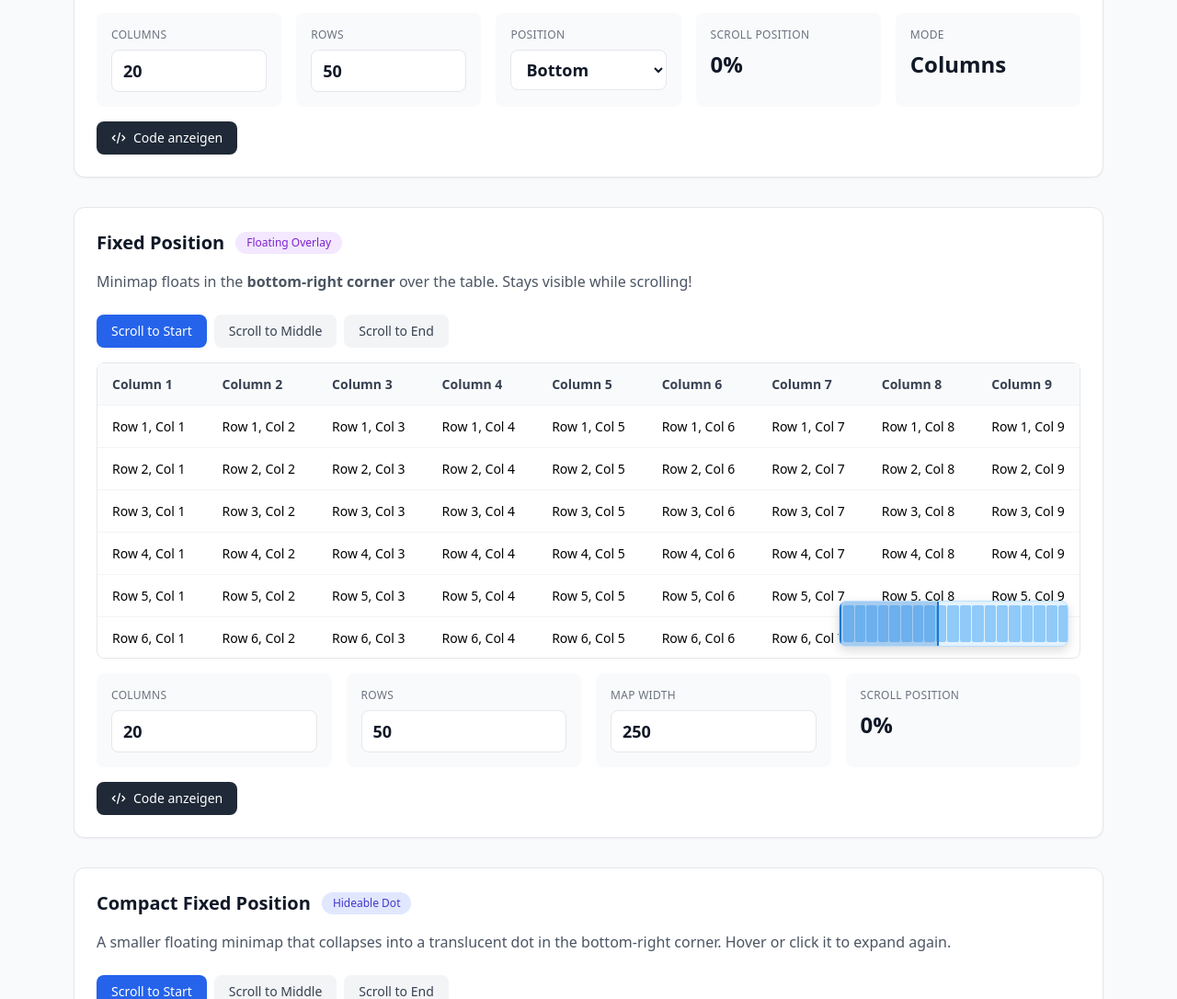
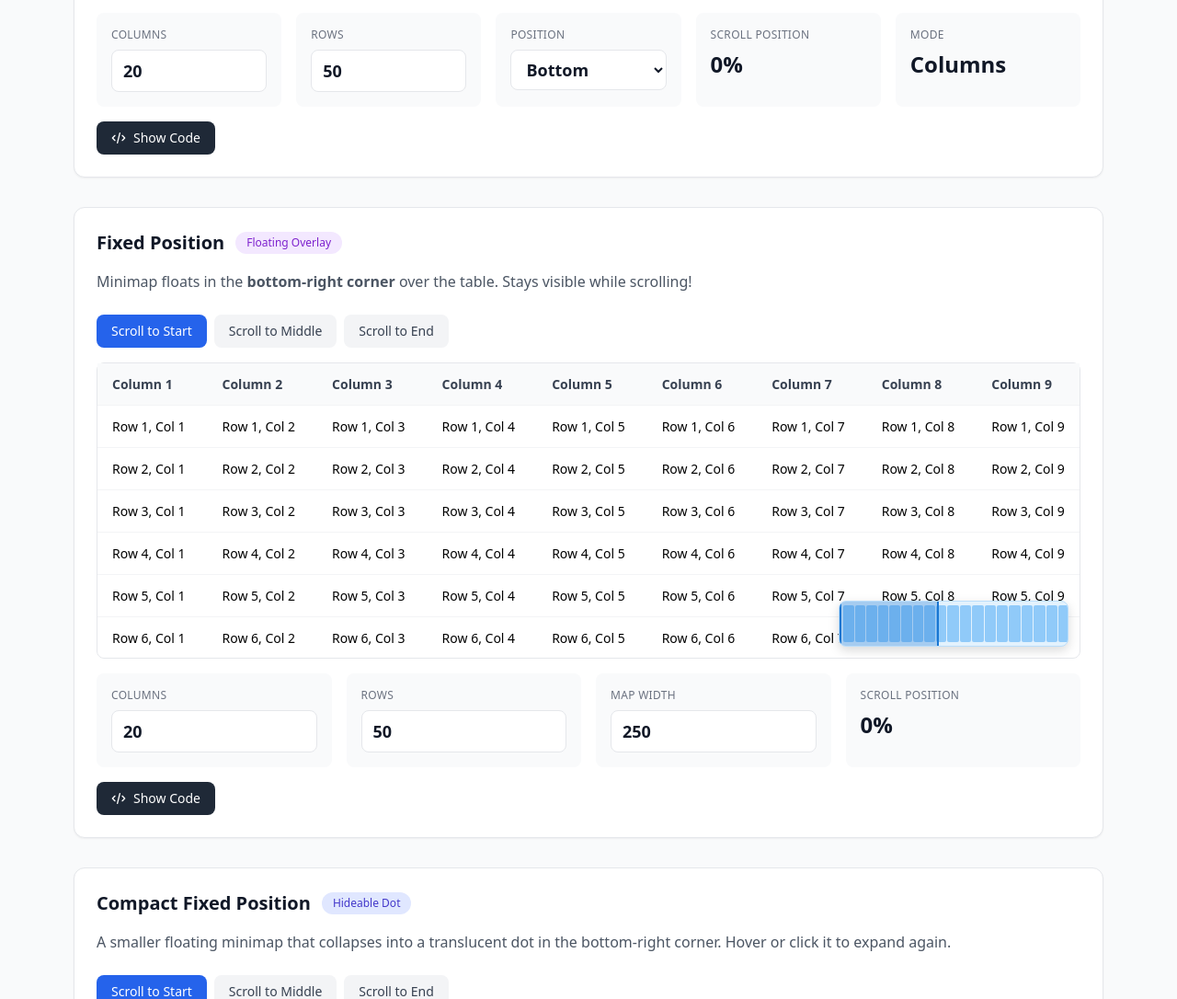
Before and after one commit to Kevinci/table-minimap, a website built with Vite: page demo/index.html in a window 1280 px wide. Shown: the part 721-1807 px from the top of the page at 92% size. Built offline with nearby package versions, Linux system fonts and the light colour scheme.

Commit message:
chore: change demo UI texts to English

```diff
--- a/demo/index.html
+++ b/demo/index.html
@@ -76,7 +76,7 @@
       <div class="mt-4">
         <button id="show-code-1" class="px-4 py-2 bg-gray-800 text-white text-sm font-medium rounded-lg hover:bg-gray-900 transition flex items-center gap-2">
           <svg class="w-4 h-4" fill="none" stroke="currentColor" viewBox="0 0 24 24"><path stroke-linecap="round" stroke-linejoin="round" stroke-width="2" d="M10 20l4-16m4 4l4 4-4 4M6 16l-4-4 4-4"></path></svg>
-          Code anzeigen
+          Show Code
         </button>
         <div id="code-block-1" class="hidden mt-4 bg-gray-900 rounded-lg p-5 overflow-x-auto code-block">
           <pre class="text-sm font-mono leading-relaxed text-gray-300"><code id="code-content-1"></code></pre>
@@ -122,7 +122,7 @@
       <div class="mt-4">
         <button id="show-code-2" class="px-4 py-2 bg-gray-800 text-white text-sm font-medium rounded-lg hover:bg-gray-900 transition flex items-center gap-2">
           <svg class="w-4 h-4" fill="none" stroke="currentColor" viewBox="0 0 24 24"><path stroke-linecap="round" stroke-linejoin="round" stroke-width="2" d="M10 20l4-16m4 4l4 4-4 4M6 16l-4-4 4-4"></path></svg>
-          Code anzeigen
+          Show Code
         </button>
         <div id="code-block-2" class="hidden mt-4 bg-gray-900 rounded-lg p-5 overflow-x-auto code-block">
           <pre class="text-sm font-mono leading-relaxed text-gray-300"><code id="code-content-2"></code></pre>
@@ -168,7 +168,7 @@
       <div class="mt-4">
         <button id="show-code-compact" class="px-4 py-2 bg-gray-800 text-white text-sm font-medium rounded-lg hover:bg-gray-900 transition flex items-center gap-2">
           <svg class="w-4 h-4" fill="none" stroke="currentColor" viewBox="0 0 24 24"><path stroke-linecap="round" stroke-linejoin="round" stroke-width="2" d="M10 20l4-16m4 4l4 4-4 4M6 16l-4-4 4-4"></path></svg>
-          Code anzeigen
+          Show Code
         </button>
         <div id="code-block-compact" class="hidden mt-4 bg-gray-900 rounded-lg p-5 overflow-x-auto code-block">
           <pre class="text-sm font-mono leading-relaxed text-gray-300"><code id="code-content-compact"></code></pre>
@@ -215,7 +215,7 @@
       <div class="mt-4">
         <button id="show-code-3" class="px-4 py-2 bg-gray-800 text-white text-sm font-medium rounded-lg hover:bg-gray-900 transition flex items-center gap-2">
           <svg class="w-4 h-4" fill="none" stroke="currentColor" viewBox="0 0 24 24"><path stroke-linecap="round" stroke-linejoin="round" stroke-width="2" d="M10 20l4-16m4 4l4 4-4 4M6 16l-4-4 4-4"></path></svg>
-          Code anzeigen
+          Show Code
         </button>
         <div id="code-block-3" class="hidden mt-4 bg-gray-900 rounded-lg p-5 overflow-x-auto code-block">
           <pre class="text-sm font-mono leading-relaxed text-gray-300"><code id="code-content-3"></code></pre>
--- a/demo/main.ts
+++ b/demo/main.ts
@@ -112,7 +112,7 @@ function toggleCodeBlock(buttonId: string, blockId: string): void {
     block.classList.toggle('hidden');
     const textSpan = button.childNodes[button.childNodes.length - 1];
     if (textSpan) {
-      textSpan.textContent = isHidden ? ' Code verbergen' : ' Code anzeigen';
+      textSpan.textContent = isHidden ? ' Hide Code' : ' Show Code';
     }
   });
 }
```
